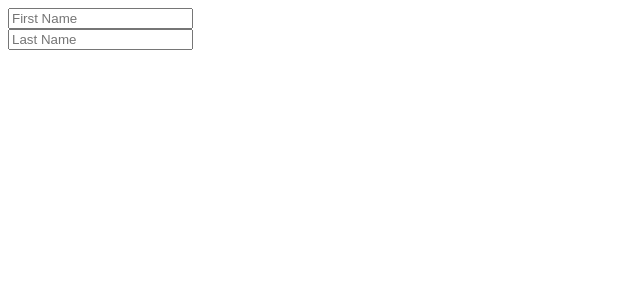
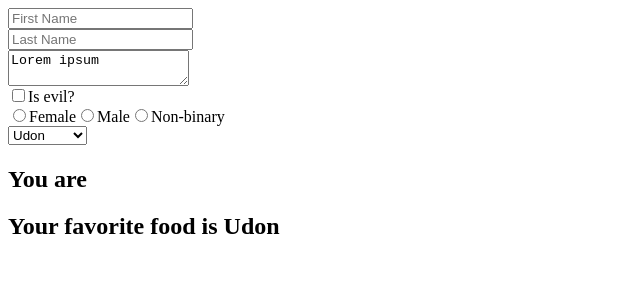
Before and after one commit to Rapha-Y/My_React_Studies, a React (Create React App) app in the folder react_basics/: page / in a window 1280 px wide. Shown: the top 300 px of the page, without its empty margins (0-640 px from the left). Built offline with nearby package versions, Linux system fonts and the light colour scheme.

Commit message:
added other form examples

```diff
--- a/react_basics/src/App.js
+++ b/react_basics/src/App.js
@@ -5,13 +5,20 @@ class App extends React.Component {
         super()
         this.state = {
             firstName: "",
-            lastName: ""
+            lastName: "",
+            isEvil: false,
+            gender: "",
+            favFood: "Udon"
         }
         this.handleChange = this.handleChange.bind(this)
     }
 
     handleChange(event) {
-        const {name, value} = event.target
+        const {name, value, type, checked} = event.target
+        type === "checkbox" ?
+        this.setState({
+            [name]: checked
+        }) :
         this.setState({
             [name]: value
         })
@@ -28,6 +35,7 @@ class App extends React.Component {
                     onChange={this.handleChange}
                 />
                 <br />
+
                 <input
                     type="text"
                     value={this.state.lastName}
@@ -36,7 +44,63 @@ class App extends React.Component {
                     onChange={this.handleChange}
                 />
                 <br />
+
+                <textarea value={"Lorem ipsum"} onChange={this.handleChange} />
+                <br />
+
+                <label>
+                    <input
+                        type="checkbox"
+                        name="isEvil"
+                        checked={this.state.isEvil}
+                        onChange={this.handleChange}
+                    />
+                    Is evil?
+                </label>
+                <br />
+
+                <label>
+                    <input
+                        type="radio"
+                        name="gender"
+                        value="female"
+                        checked={this.state.gender === "female"}
+                        onChange={this.handleChange}
+                    />
+                    Female
+                </label>
+                <label>
+                    <input
+                        type="radio"
+                        name="gender"
+                        value="male"
+                        checked={this.state.gender === "male"}
+                        onChange={this.handleChange}
+                    />
+                    Male
+                </label>
+                <label>
+                    <input
+                        type="radio"
+                        name="gender"
+                        value="non-binary"
+                        checked={this.state.gender === "non-binary"}
+                        onChange={this.handleChange}
+                    />
+                    Non-binary
+                </label>
+                <br />
+
+                <select value={this.state.favFood} onChange={this.handleChange} name="favFood">
+                    <option value="">Udon</option>
+                    <option value="">Spaghetti</option>
+                    <option value="">Ramen</option>
+                </select>
+                <br />
+
                 <h1>{this.state.firstName} {this.state.lastName}</h1>
+                <h2>You are {this.state.gender}</h2>
+                <h2>Your favorite food is {this.state.favFood}</h2>
             </form>
         )
     }
```
